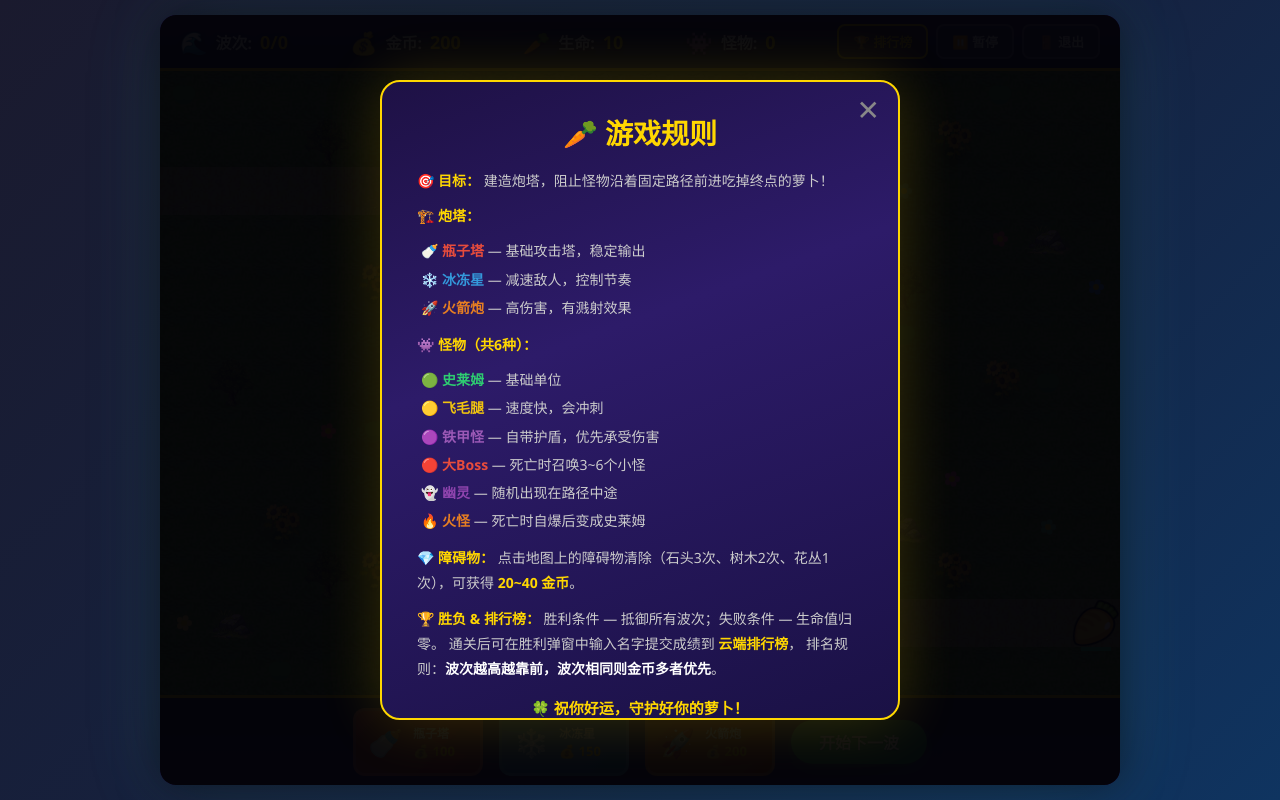
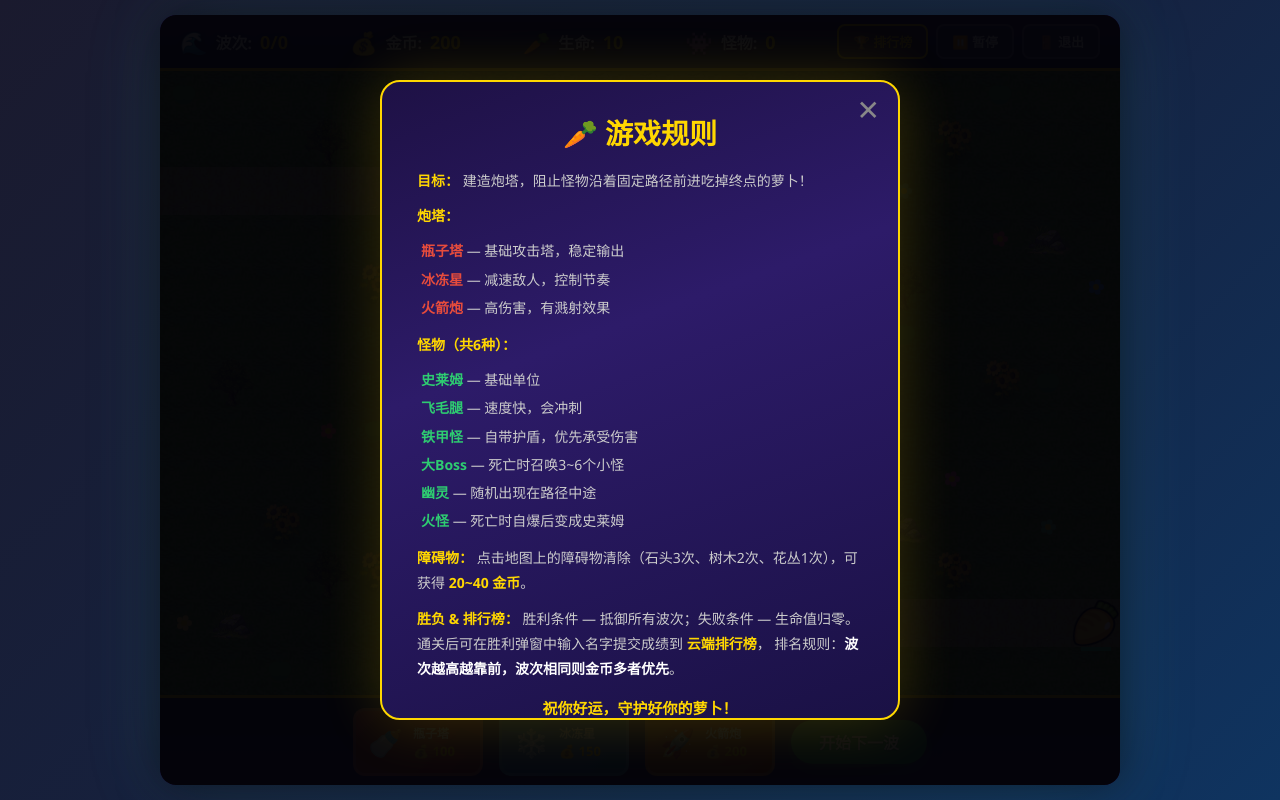
Before and after one commit to use-1024/tower-defense-leaderboard, a plain HTML site: page mygame/index.html in a window 1280 px wide. Both pictures are taken after a click on the button "📖 游戏规则". Drawn offline with Linux system fonts and the light colour scheme.

Commit message:
保卫萝卜游戏

```diff
--- a/mygame/index.html
+++ b/mygame/index.html
@@ -338,18 +338,24 @@ body {
   padding: 20px 0;
 }
 
-/* ===== 游戏规则面板样式 ===== */
+/* ===== 游戏规则面板样式（修复：使用 display:flex 直接控制显示） ===== */
 #rules-overlay {
   position: absolute;
-  top: 0; left: 0; right: 0; bottom: 0;
-  display: flex;
+  top: 0;
+  left: 0;
+  right: 0;
+  bottom: 0;
   justify-content: center;
   align-items: center;
   background: rgba(0,0,0,0.75);
   z-index: 25;
   padding: 20px;
+  /* 默认隐藏：使用 display:none，显示时由 JS 改为 flex */
+  display: none;
 }
-#rules-overlay.hidden { display: none; }
+#rules-overlay.show {
+  display: flex !important;
+}
 
 #rules-content {
   background: linear-gradient(160deg, #1e1145 0%, #2d1b69 40%, #1a1145 100%);
@@ -467,7 +473,7 @@ body {
         <button class="level-btn" id="level-2" onclick="selectLevel(2)">第二关</button>
       </div>
 
-      <!-- ===== 新增：游戏规则按钮 ===== -->
+      <!-- ===== 游戏规则按钮 ===== -->
       <div style="margin-top:14px; margin-bottom:14px;">
         <button onclick="showRules()" style="
           background: rgba(255,255,255,0.08);
@@ -492,8 +498,8 @@ body {
     </div>
   </div>
 
-  <!-- ===== 游戏规则面板 ===== -->
-  <div id="rules-overlay" class="hidden">
+  <!-- ===== 游戏规则面板（修复：使用 show 类控制显示） ===== -->
+  <div id="rules-overlay">
     <div id="rules-content">
       <button class="close-rules-btn" onclick="hideRules()">✕</button>
 
@@ -501,45 +507,45 @@ body {
 
       <div style="font-size: 14px; line-height: 1.8; color: #ccc;">
         <div class="rule-section">
-          <span class="rule-label">🎯 目标：</span>
+          <span class="rule-label"> 目标：</span>
           建造炮塔，阻止怪物沿着固定路径前进吃掉终点的萝卜！
         </div>
 
         <div class="rule-section">
-          <span class="rule-label">🏗️ 炮塔：</span>
+          <span class="rule-label"> 炮塔：</span>
         </div>
         <ul>
-          <li>🍼 <strong style="color: #e74c3c;">瓶子塔</strong> — 基础攻击塔，稳定输出</li>
-          <li>❄️ <strong style="color: #3498db;">冰冻星</strong> — 减速敌人，控制节奏</li>
-          <li>🚀 <strong style="color: #e67e22;">火箭炮</strong> — 高伤害，有溅射效果</li>
+          <li> <strong style="color: #e74c3c;">瓶子塔</strong> — 基础攻击塔，稳定输出</li>
+          <li> <strong style="color: #e74c3c;">冰冻星</strong> — 减速敌人，控制节奏</li>
+          <li> <strong style="color: #e74c3c;">火箭炮</strong> — 高伤害，有溅射效果</li>
         </ul>
 
         <div class="rule-section">
-          <span class="rule-label">👾 怪物（共6种）：</span>
+          <span class="rule-label"> 怪物（共6种）：</span>
         </div>
         <ul>
-          <li>🟢 <strong style="color: #2ecc71;">史莱姆</strong> — 基础单位</li>
-          <li>🟡 <strong style="color: #f1c40f;">飞毛腿</strong> — 速度快，会冲刺</li>
-          <li>🟣 <strong style="color: #9b59b6;">铁甲怪</strong> — 自带护盾，优先承受伤害</li>
-          <li>🔴 <strong style="color: #e74c3c;">大Boss</strong> — 死亡时召唤3~6个小怪</li>
-          <li>👻 <strong style="color: #8e44ad;">幽灵</strong> — 随机出现在路径中途</li>
-          <li>🔥 <strong style="color: #e67e22;">火怪</strong> — 死亡时自爆后变成史莱姆</li>
+          <li> <strong style="color: #2ecc71;">史莱姆</strong> — 基础单位</li>
+          <li> <strong style="color: #2ecc71;">飞毛腿</strong> — 速度快，会冲刺</li>
+          <li> <strong style="color: #2ecc71;">铁甲怪</strong> — 自带护盾，优先承受伤害</li>
+          <li> <strong style="color: #2ecc71;">大Boss</strong> — 死亡时召唤3~6个小怪</li>
+          <li> <strong style="color: #2ecc71;">幽灵</strong> — 随机出现在路径中途</li>
+          <li> <strong style="color: #2ecc71;">火怪</strong> — 死亡时自爆后变成史莱姆</li>
         </ul>
 
         <div class="rule-section">
-          <span class="rule-label">💎 障碍物：</span>
+          <span class="rule-label"> 障碍物：</span>
           点击地图上的障碍物清除（石头3次、树木2次、花丛1次），可获得 <strong style="color: #ffd700;">20~40 金币</strong>。
         </div>
 
         <div class="rule-section">
-          <span class="rule-label">🏆 胜负 &amp; 排行榜：</span>
+          <span class="rule-label"> 胜负 &amp; 排行榜：</span>
           胜利条件 — 抵御所有波次；失败条件 — 生命值归零。
           通关后可在胜利弹窗中输入名字提交成绩到 <strong style="color: #ffd700;">云端排行榜</strong>，
           排名规则：<strong style="color: #fff;">波次越高越靠前，波次相同则金币多者优先</strong>。
         </div>
 
         <div style="margin-top: 14px; text-align: center; color: #ffd700; font-weight: bold; font-size: 15px;">
-          🍀 祝你好运，守护好你的萝卜！
+           祝你好运，守护好你的萝卜！
         </div>
       </div>
     </div>
--- a/mygame/src/menu.js
+++ b/mygame/src/menu.js
@@ -106,14 +106,14 @@ function exitGame() {
 function showRules() {
   const overlay = document.getElementById('rules-overlay');
   if (overlay) {
-    overlay.classList.remove('hidden');
+    overlay.classList.add('show');
   }
 }
 
 function hideRules() {
   const overlay = document.getElementById('rules-overlay');
   if (overlay) {
-    overlay.classList.add('hidden');
+    overlay.classList.remove('show');
   }
 }
 
```
